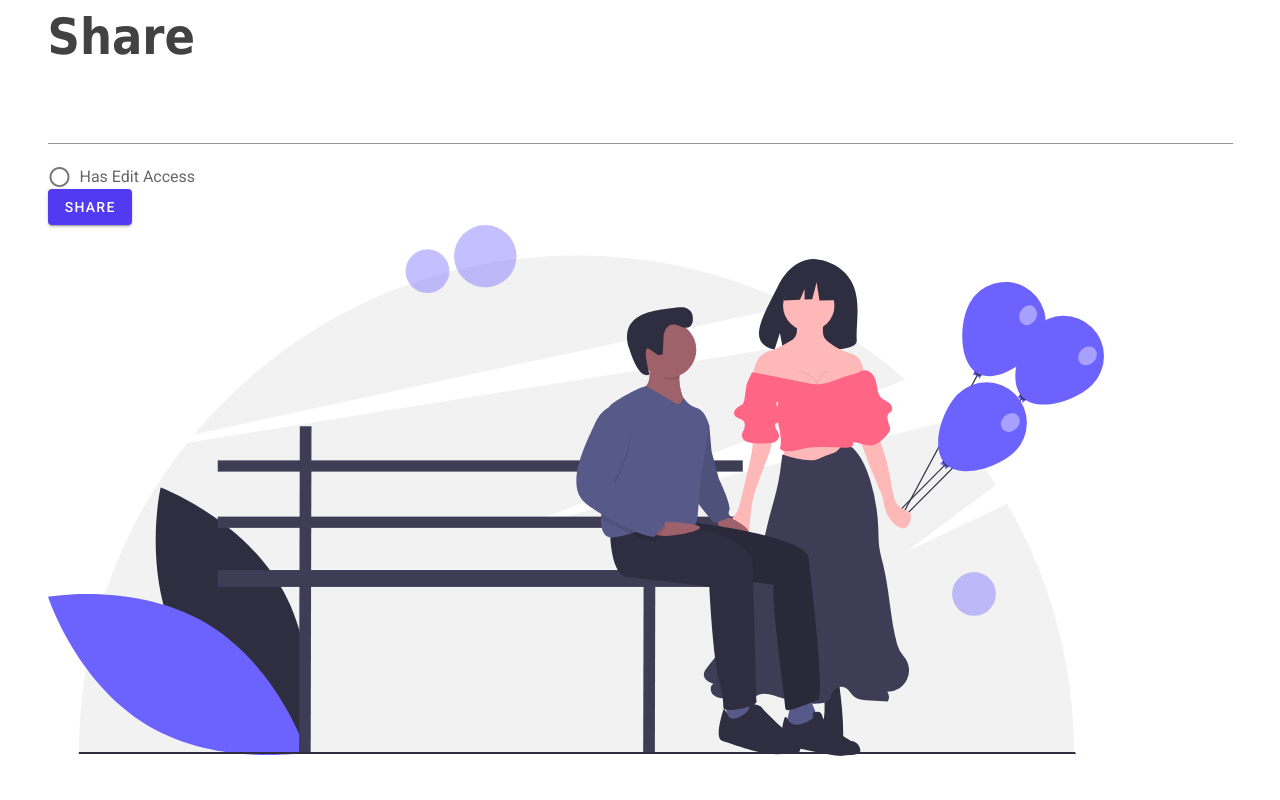
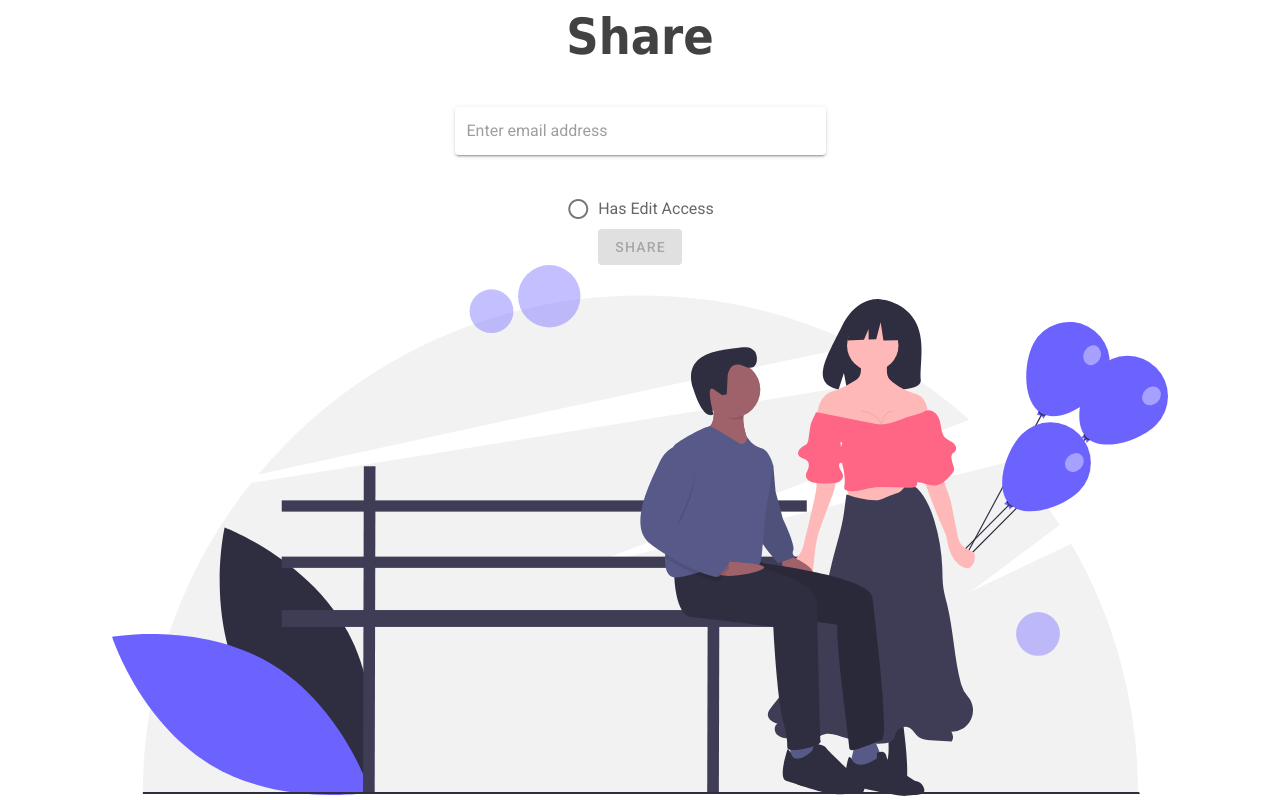
Before and after one commit to kolbyrogers/Trippin, a Nuxt app: page /trips/1/share in a window 1280 px wide. Built offline with nearby package versions, Linux system fonts and the light colour scheme.

Commit message:
fixed share trips

```diff
--- a/pages/trips/_trips/index.vue
+++ b/pages/trips/_trips/index.vue
@@ -43,7 +43,7 @@ export default {
   methods: {
     directToNewEvent() {},
     directToShare() {
-      this.$router.push('/trips/' + this.id + '/share')
+      this.$router.push('/trips/' + this.$route.params.trips + '/share')
     },
     back() {
       this.$router.go(-1)
--- a/pages/trips/_trips/share.vue
+++ b/pages/trips/_trips/share.vue
@@ -1,20 +1,29 @@
 <template>
   <v-container>
-    <v-row>
+    <v-row justify="center">
       <h1>Share</h1>
     </v-row>
-    <v-row>
-      <v-text-field> </v-text-field>
+    <v-row justify="center" width="50%">
+      <v-col cols="4"></v-col>
+      <v-col cols="4">
+        <v-text-field solo placeholder="Enter email address" v-model="email">
+        </v-text-field>
+      </v-col>
+      <v-col cols="4"></v-col>
     </v-row>
-    <v-row>
+    <v-row justify="center">
       <v-radio label="Has Edit Access" v-model="can_edit"></v-radio>
     </v-row>
-    <v-row>
-      <v-btn color="primary" class="color--text" @click="shareTrip"
+    <v-row justify="center" class="pt-2">
+      <v-btn
+        color="primary"
+        class="color--text"
+        @click="shareTrip"
+        :disabled="validEmail"
         >Share</v-btn
       >
     </v-row>
-    <v-row>
+    <v-row justify="center">
       <img src="/images/share.svg" />
     </v-row>
   </v-container>
@@ -24,13 +33,22 @@
 export default {
   data() {
     return {
+      email: '',
       can_edit: false,
     }
   },
   methods: {
     shareTrip() {
-      console.log('Share Trip')
-      this.router.go(-1)
+      this.$router.go(-1)
+    },
+  },
+  computed: {
+    validEmail() {
+      return !String(this.email)
+        .toLowerCase()
+        .match(
+          /^(([^<>()[\]\\.,;:\s@"]+(\.[^<>()[\]\\.,;:\s@"]+)*)|(".+"))@((\[[0-9]{1,3}\.[0-9]{1,3}\.[0-9]{1,3}\.[0-9]{1,3}\])|(([a-zA-Z\-0-9]+\.)+[a-zA-Z]{2,}))$/
+        )
     },
   },
 }
```
